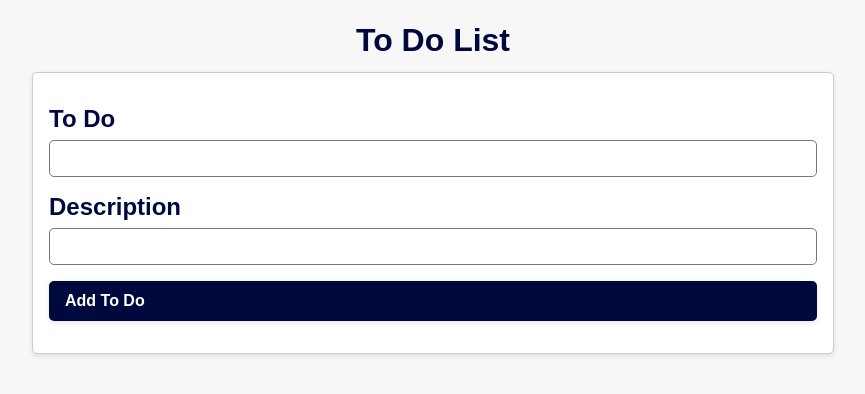
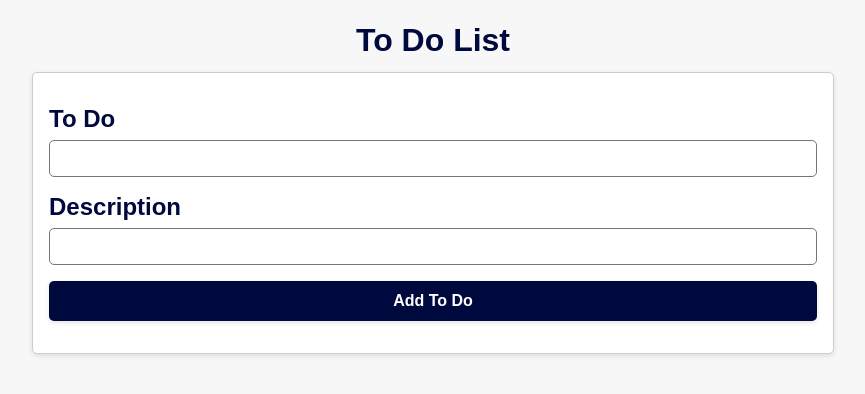
Before and after one commit to kleinmanshloma/testApp, a React (Create React App) app: page / in a window 1280 px wide. Shown: the top 394 px of the page, without its empty margins (207-1072 px from the left). Built offline with nearby package versions, Linux system fonts and the light colour scheme.

Commit message:
fixed styling a bit more

```diff
--- a/src/components/Btn.jsx
+++ b/src/components/Btn.jsx
@@ -1,3 +1,5 @@
+import "./centered.css";
+
 const Btn = ({
   toDo,
   toDoDescription,
@@ -25,7 +27,9 @@ const Btn = ({
 
   return (
     <div className="new-to-do-btn">
-      <div onClick={addToDos}>Add To Do</div>
+      <div className="centered" onClick={addToDos}>
+        Add To Do
+      </div>
     </div>
   );
 };
--- /dev/null
+++ b/src/components/centered.css
@@ -0,0 +1,3 @@
+.centered {
+  text-align: center;
+}
```
